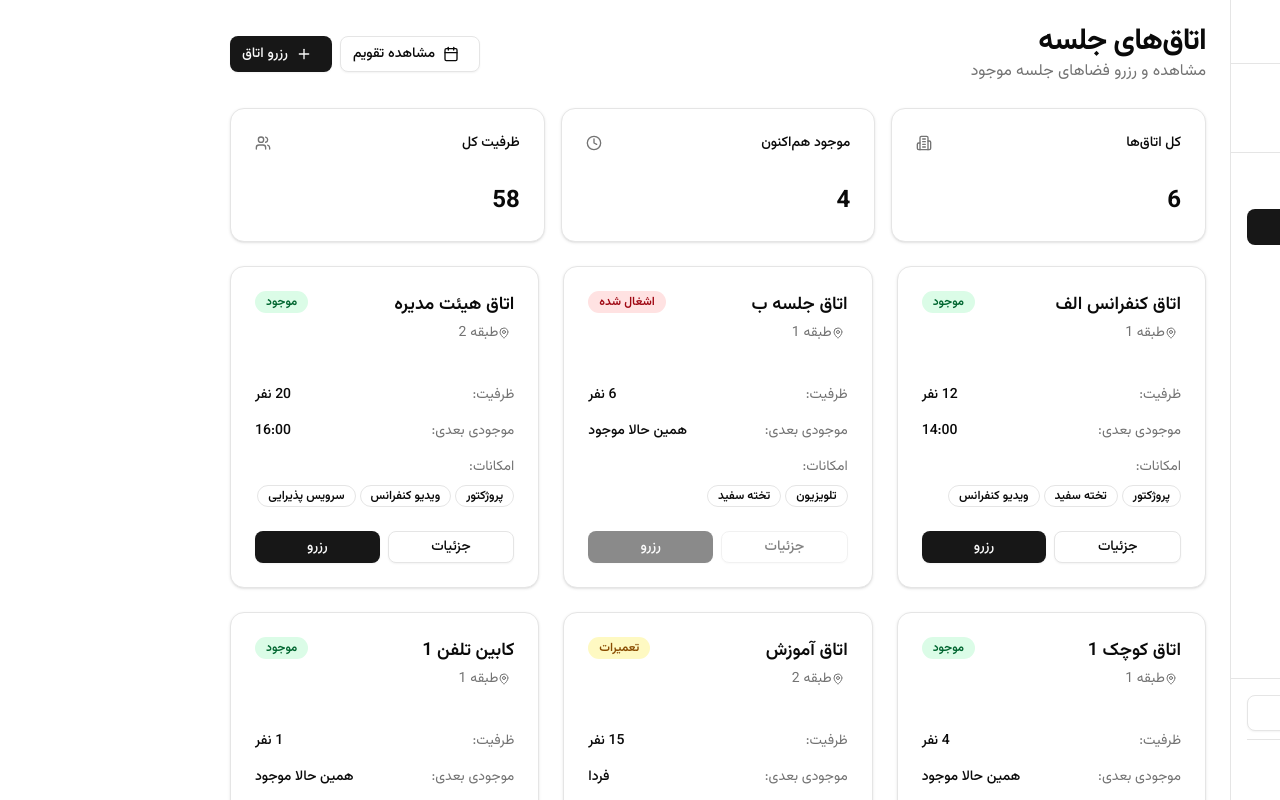
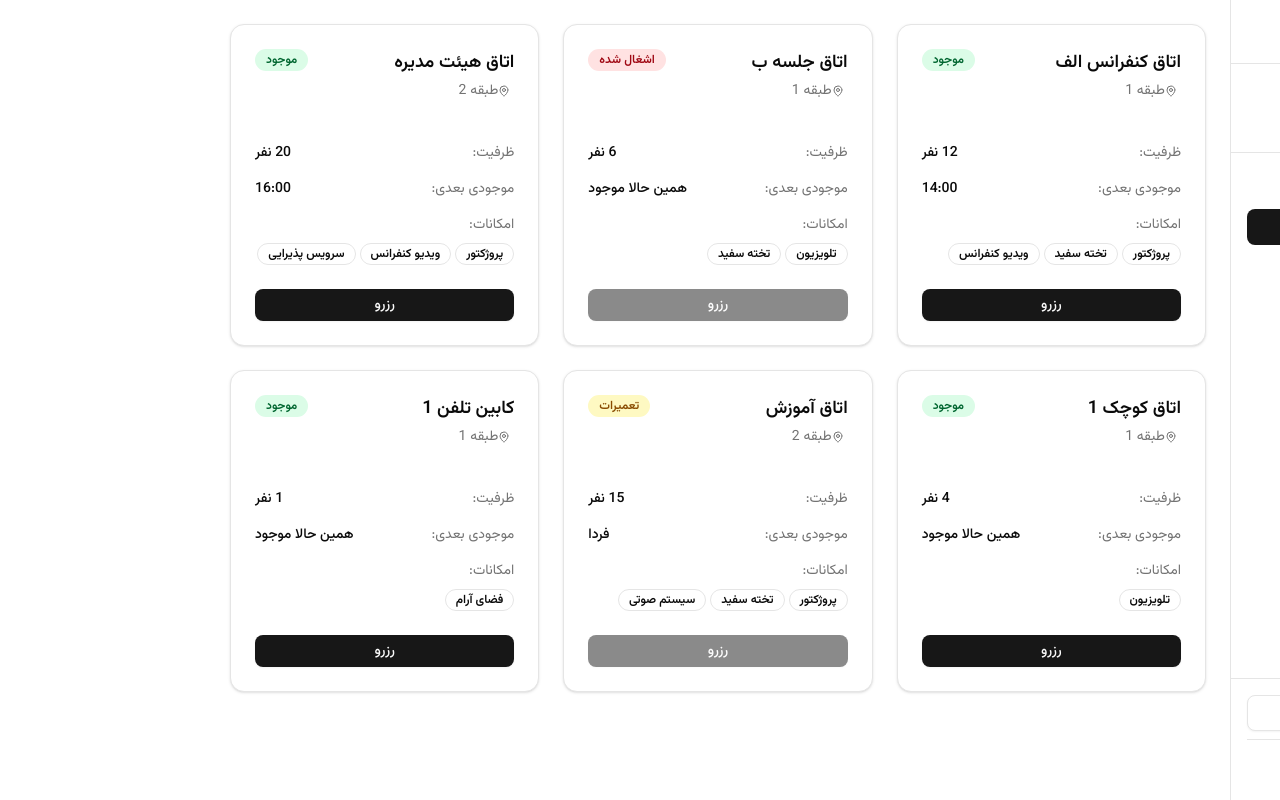
Before and after one commit to amirho1/coworking-space, a Next.js app: page /dashboard/meeting-rooms in a window 1280 px wide. Built offline with nearby package versions, Linux system fonts and the light colour scheme.

Commit message:
refactor(roomCard): separate the components

```diff
--- a/src/app/dashboard/meeting-rooms/page.tsx
+++ b/src/app/dashboard/meeting-rooms/page.tsx
@@ -1,7 +1,4 @@
-import { Card, CardContent, CardDescription, CardHeader, CardTitle } from "@/components/ui/card";
-import { Badge } from "@/components/ui/badge";
-import { Button } from "@/components/ui/button";
-import { Building2, Users, Clock, Plus, Calendar, MapPin } from "lucide-react";
+import RoomCard from "@/components/RoomCard";
 
 // Mock data - replace with real data from your backend
 const meetingRooms = [
@@ -94,117 +91,12 @@ const getStatusText = (status: string) => {
 };
 
 export default function MeetingRoomsPage() {
-
   return (
     <div className="space-y-6">
-      {/* Header */}
-      <div className="flex items-center justify-between">
-        <div>
-          <h1 className="text-3xl font-bold tracking-tight">اتاق‌های جلسه</h1>
-          <p className="text-muted-foreground">مشاهده و رزرو فضاهای جلسه موجود</p>
-        </div>
-        <div className="flex space-x-2">
-          <Button variant="outline">
-            <Calendar className="mr-2 h-4 w-4" />
-            مشاهده تقویم
-          </Button>
-          <Button>
-            <Plus className="mr-2 h-4 w-4" />
-            رزرو اتاق
-          </Button>
-        </div>
-      </div>
-
-      {/* Stats */}
-      <div className="grid gap-4 md:grid-cols-3">
-        <Card>
-          <CardHeader className="flex flex-row items-center justify-between space-y-0 pb-2">
-            <CardTitle className="text-sm font-medium">کل اتاق‌ها</CardTitle>
-            <Building2 className="h-4 w-4 text-muted-foreground" />
-          </CardHeader>
-          <CardContent>
-            <div className="text-2xl font-bold">{meetingRooms.length}</div>
-          </CardContent>
-        </Card>
-        <Card>
-          <CardHeader className="flex flex-row items-center justify-between space-y-0 pb-2">
-            <CardTitle className="text-sm font-medium">موجود هم‌اکنون</CardTitle>
-            <Clock className="h-4 w-4 text-muted-foreground" />
-          </CardHeader>
-          <CardContent>
-            <div className="text-2xl font-bold">
-              {meetingRooms.filter(room => room.status === "available").length}
-            </div>
-          </CardContent>
-        </Card>
-        <Card>
-          <CardHeader className="flex flex-row items-center justify-between space-y-0 pb-2">
-            <CardTitle className="text-sm font-medium">ظرفیت کل</CardTitle>
-            <Users className="h-4 w-4 text-muted-foreground" />
-          </CardHeader>
-          <CardContent>
-            <div className="text-2xl font-bold">
-              {meetingRooms.reduce((sum, room) => sum + room.capacity, 0)}
-            </div>
-          </CardContent>
-        </Card>
-      </div>
-
       {/* Room Grid */}
       <div className="grid gap-6 md:grid-cols-2 lg:grid-cols-3">
         {meetingRooms.map(room => (
-          <Card key={room.id} className="overflow-hidden">
-            <CardHeader className="pb-3">
-              <div className="flex items-start justify-between">
-                <div>
-                  <CardTitle className="text-lg">{room.name}</CardTitle>
-                  <CardDescription className="flex items-center mt-1">
-                    <MapPin className="h-3 w-3 mr-1" />
-                    {room.location}
-                  </CardDescription>
-                </div>
-                <Badge className={getStatusColor(room.status)} variant="secondary">
-                  {getStatusText(room.status)}
-                </Badge>
-              </div>
-            </CardHeader>
-            <CardContent className="space-y-4">
-              <div className="flex items-center justify-between text-sm">
-                <span className="text-muted-foreground">ظرفیت:</span>
-                <span className="font-medium">{room.capacity} نفر</span>
-              </div>
-
-              <div className="flex items-center justify-between text-sm">
-                <span className="text-muted-foreground">موجودی بعدی:</span>
-                <span className="font-medium">{room.nextBooking}</span>
-              </div>
-
-              <div className="space-y-2">
-                <p className="text-sm text-muted-foreground">امکانات:</p>
-                <div className="flex flex-wrap gap-1">
-                  {room.features.map(feature => (
-                    <Badge key={feature} variant="outline" className="text-xs">
-                      {feature}
-                    </Badge>
-                  ))}
-                </div>
-              </div>
-
-              <div className="flex space-x-2 pt-2">
-                <Button
-                  variant="outline"
-                  size="sm"
-                  className="flex-1"
-                  disabled={room.status !== "available"}
-                >
-                  جزئیات
-                </Button>
-                <Button size="sm" className="flex-1" disabled={room.status !== "available"}>
-                  رزرو
-                </Button>
-              </div>
-            </CardContent>
-          </Card>
+          <RoomCard key={room.id} room={room} />
         ))}
       </div>
     </div>
--- /dev/null
+++ b/src/components/RoomCard.tsx
@@ -0,0 +1,79 @@
+import { Card, CardContent, CardDescription, CardHeader, CardTitle } from "./ui/card";
+import { Badge } from "./ui/badge";
+import { Button } from "./ui/button";
+import { MapPin } from "lucide-react";
+
+const getStatusColor = (status: string) => {
+  switch (status) {
+    case "available":
+      return "bg-green-100 text-green-800";
+    case "occupied":
+      return "bg-red-100 text-red-800";
+    case "maintenance":
+      return "bg-yellow-100 text-yellow-800";
+    default:
+      return "bg-gray-100 text-gray-800";
+  }
+};
+
+const getStatusText = (status: string) => {
+  switch (status) {
+    case "available":
+      return "موجود";
+    case "occupied":
+      return "اشغال شده";
+    case "maintenance":
+      return "تعمیرات";
+    default:
+      return "نامشخص";
+  }
+};
+
+export default function RoomCard({ room }: { room: any }) {
+  return (
+    <Card key={room.id} className="overflow-hidden">
+      <CardHeader className="pb-3">
+        <div className="flex items-start justify-between">
+          <div>
+            <CardTitle className="text-lg">{room.name}</CardTitle>
+            <CardDescription className="flex items-center mt-1">
+              <MapPin className="h-3 w-3 mr-1" />
+              {room.location}
+            </CardDescription>
+          </div>
+          <Badge className={getStatusColor(room.status)} variant="secondary">
+            {getStatusText(room.status)}
+          </Badge>
+        </div>
+      </CardHeader>
+      <CardContent className="space-y-4">
+        <div className="flex items-center justify-between text-sm">
+          <span className="text-muted-foreground">ظرفیت:</span>
+          <span className="font-medium">{room.capacity} نفر</span>
+        </div>
+
+        <div className="flex items-center justify-between text-sm">
+          <span className="text-muted-foreground">موجودی بعدی:</span>
+          <span className="font-medium">{room.nextBooking}</span>
+        </div>
+
+        <div className="space-y-2">
+          <p className="text-sm text-muted-foreground">امکانات:</p>
+          <div className="flex flex-wrap gap-1">
+            {room.features.map((feature: string) => (
+              <Badge key={feature} variant="outline" className="text-xs">
+                {feature}
+              </Badge>
+            ))}
+          </div>
+        </div>
+
+        <div className="flex space-x-2 pt-2">
+          <Button size="sm" className="flex-1" disabled={room.status !== "available"}>
+            رزرو
+          </Button>
+        </div>
+      </CardContent>
+    </Card>
+  );
+}
```
